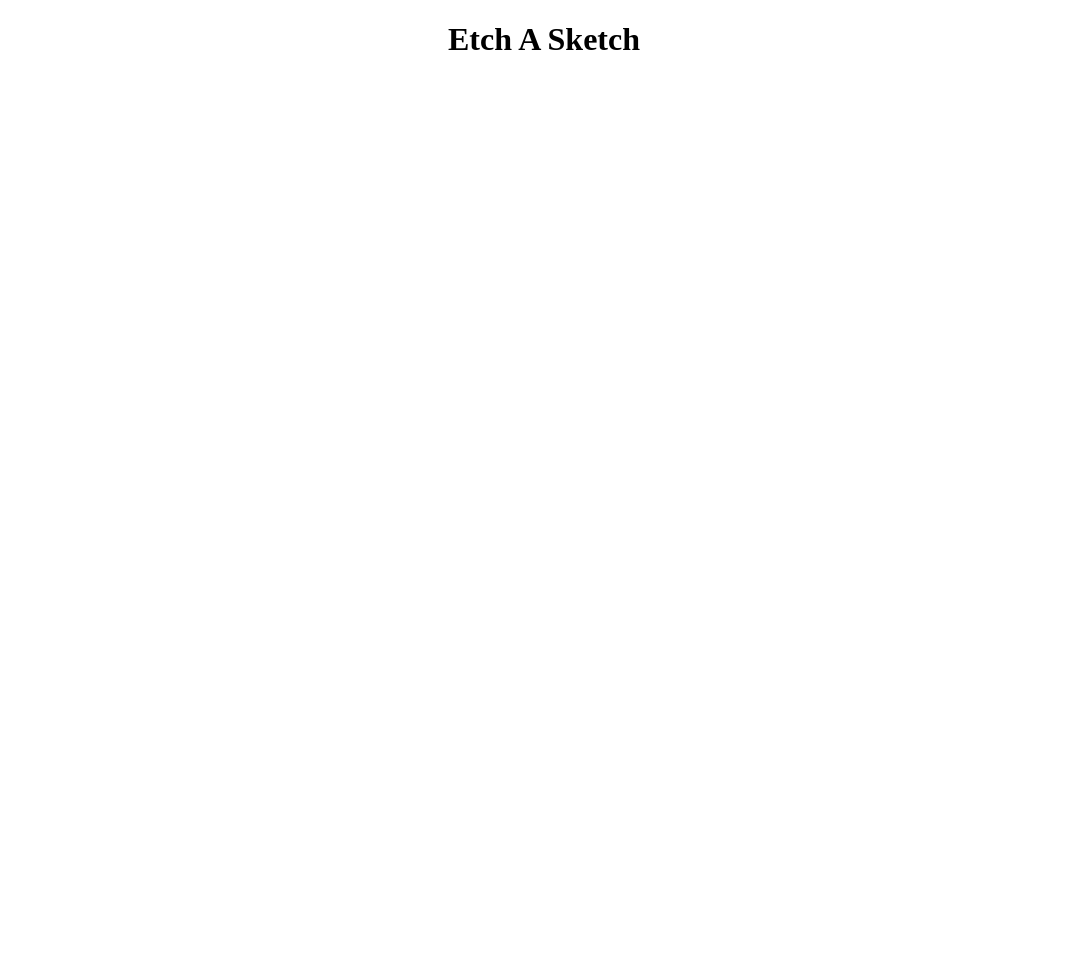
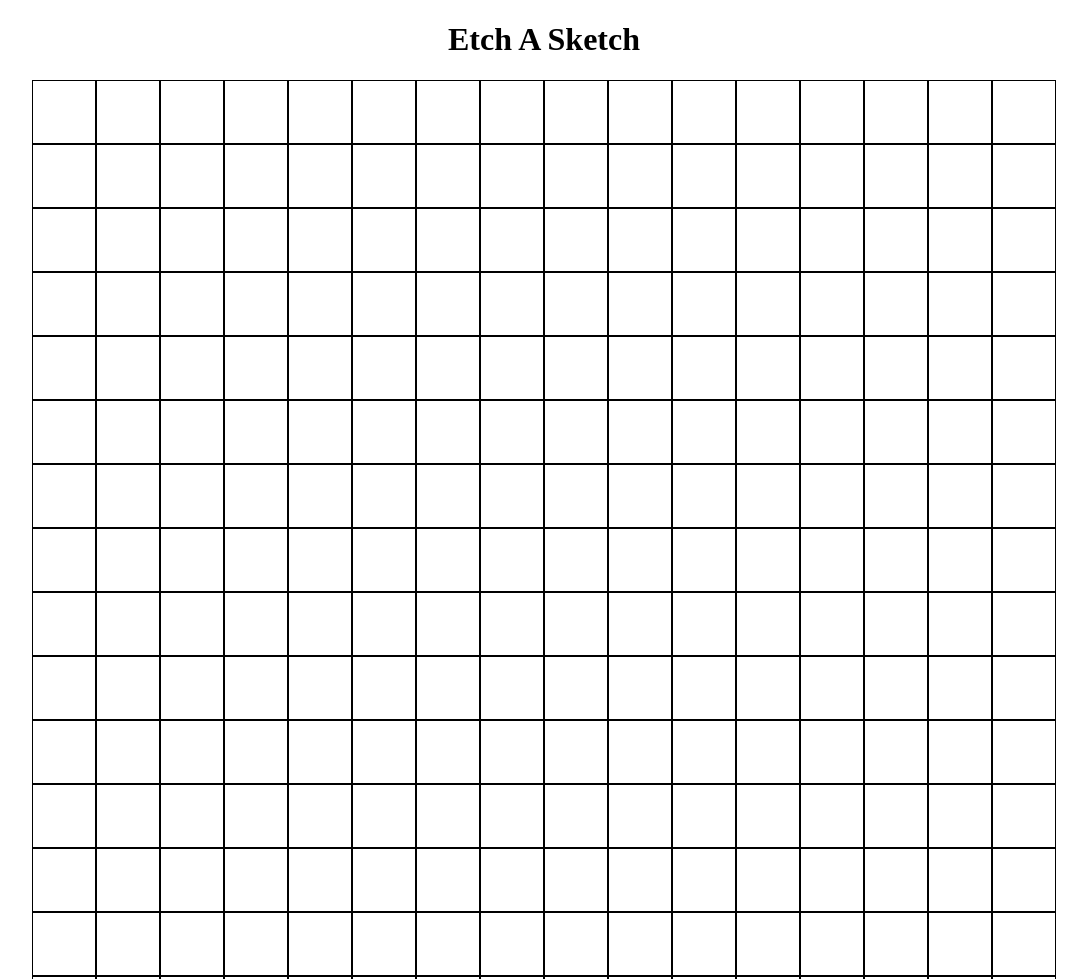
Before and after one commit to gfauceglia/TOP-EtchASketch, a plain HTML site: page index.html in a window 1280 px wide. Shown: the top 979 px of the page, without its empty margins (96-1183 px from the left). Before the commit the page ends 800 px from the top, so only its background shows below. Drawn offline with Linux system fonts and the light colour scheme.

Commit message:
Change in createSquare function, class of squares container

```diff
--- a/code.js
+++ b/code.js
@@ -1,7 +1,9 @@
 function createSquares(n) {
-  for (let i = 0; i < n; i++) {
+  for (let i = 0; i < n * n; i++) {
     let square = document.createElement('div');
     square.className = 'square';
     document.getElementById('squares').appendChild(square);
   }
 }
+
+createSquares(16);
--- a/index.html
+++ b/index.html
@@ -10,6 +10,6 @@
 </head>
 <body>
   <h1>Etch A Sketch</h1>
-  <section id="squares" class="container"></section>
+  <section id="squares" class="container squares-container"></section>
 </body>
 </html>
```
